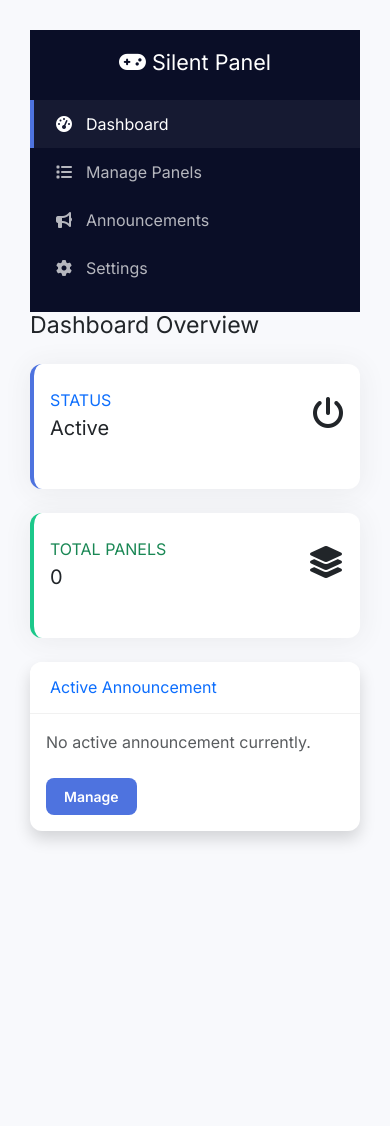
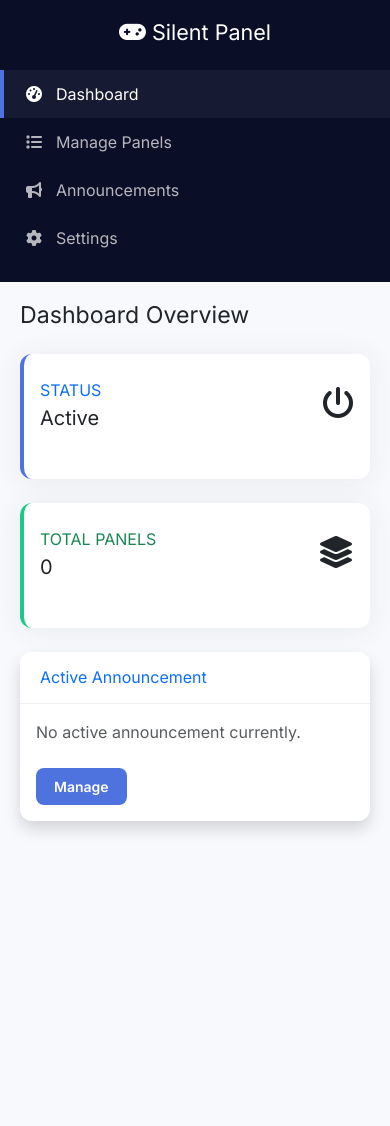
Before and after one commit to somysam12/10-15-full-workingzip, a PHP site: page /cpanel_php/index.php in a window 390 px wide. Before the commit the page ends 842 px from the top, so only its background shows below. Run offline with PHP 8.4, Linux system fonts and the light colour scheme; data comes from the database, SQL or seed files in the repository; data that the repository does not hold is empty.

Commit message:
Refine dashboard layout and fix loading issues for better usability
Adjust header and main content structure to properly integrate the sidebar, resolving a circular loading error and improving responsiveness across devices.

Replit-Commit-Author: Agent
Replit-Commit-Session-Id: a96ea055-ac72-4d39-9b02-97f1e114a648
Replit-Commit-Checkpoint-Type: full_checkpoint
Replit-Commit-Event-Id: b1da899a-ba0a-4c0c-84f1-3cc72a540c95
Replit-Commit-Screenshot-Url: https://storage.googleapis.com/screenshot-production-us-central1/058548dc-11bc-4ea7-bfd9-2dd864625db1/a96ea055-ac72-4d39-9b02-97f1e114a648/2H6og4i
Replit-Helium-Checkpoint-Created: true

```diff
--- a/cpanel_php/announcements.php
+++ b/cpanel_php/announcements.php
@@ -1,7 +1,6 @@
 <?php
 require_once 'header.php';
-require_once 'sidebar.php';
-
+?>
 if ($_SERVER['REQUEST_METHOD'] === 'POST') {
     if (isset($_POST['update_announcement'])) {
         $start_time = $_POST['ann_start_date'] . ' ' . $_POST['ann_start_time'];
--- a/cpanel_php/header.php
+++ b/cpanel_php/header.php
@@ -26,6 +26,8 @@ $app_enabled = getConfig('app_enabled', 'true') === 'true';
             background: var(--bg-light);
             font-family: 'Inter', sans-serif;
             overflow-x: hidden;
+            margin: 0;
+            padding: 0;
         }
 
         .sidebar {
@@ -34,14 +36,38 @@ $app_enabled = getConfig('app_enabled', 'true') === 'true';
             color: white;
             padding-top: 20px;
             transition: all 0.3s;
+            position: fixed;
+            width: 250px;
+            z-index: 1000;
+        }
+
+        .sidebar-container {
+            width: 250px;
+            flex-shrink: 0;
+        }
+
+        .main-content {
+            flex-grow: 1;
+            padding: 30px;
+            min-height: 100vh;
+            background: var(--bg-light);
         }
 
         @media (max-width: 768px) {
+            .d-flex {
+                flex-direction: column;
+            }
             .sidebar {
                 min-height: auto;
+                width: 100%;
+                position: relative;
                 padding-bottom: 20px;
             }
+            .sidebar-container {
+                width: 100%;
+            }
             .main-content {
+                width: 100%;
                 padding: 20px;
             }
         }
@@ -66,10 +92,6 @@ $app_enabled = getConfig('app_enabled', 'true') === 'true';
             margin-right: 12px;
             width: 20px;
             text-align: center;
-        }
-
-        .main-content {
-            padding: 30px;
         }
 
         .card {
@@ -129,8 +151,11 @@ $app_enabled = getConfig('app_enabled', 'true') === 'true';
     </style>
 </head>
 <body>
-<div class="container-fluid">
-    <div class="row">
-        <div class="col-md-9 col-lg-10 main-content">
+<div class="container-fluid p-0">
+    <div class="d-flex">
+        <div class="sidebar-container">
+            <?php require_once 'sidebar.php'; ?>
+        </div>
+        <div class="main-content">
 <?php if (isset($msg)): ?><div class="alert alert-success alert-dismissible fade show"><i class="fas fa-check-circle"></i> <?php echo $msg; ?><button type="button" class="btn-close" data-bs-dismiss="alert"></button></div><?php endif; ?>
 <?php if (isset($error)): ?><div class="alert alert-danger alert-dismissible fade show"><i class="fas fa-exclamation-triangle"></i> <?php echo $error; ?><button type="button" class="btn-close" data-bs-dismiss="alert"></button></div><?php endif; ?>
--- a/cpanel_php/index.php
+++ b/cpanel_php/index.php
@@ -1,6 +1,5 @@
 <?php
 require_once 'header.php';
-require_once 'sidebar.php';
 ?>
 <div class="d-sm-flex align-items-center justify-content-between mb-4">
     <h1 class="h3 mb-0 text-gray-800">Dashboard Overview</h1>
--- a/cpanel_php/panels.php
+++ b/cpanel_php/panels.php
@@ -1,7 +1,6 @@
 <?php
 require_once 'header.php';
-require_once 'sidebar.php';
-
+?>
 if ($_SERVER['REQUEST_METHOD'] === 'POST') {
     if (isset($_POST['add_panel'])) {
         try {
--- a/cpanel_php/settings.php
+++ b/cpanel_php/settings.php
@@ -1,7 +1,6 @@
 <?php
 require_once 'header.php';
-require_once 'sidebar.php';
-
+?>
 if ($_SERVER['REQUEST_METHOD'] === 'POST') {
     if (isset($_POST['update_general'])) {
         setConfig('app_enabled', isset($_POST['app_enabled']) ? 'true' : 'false');
```
Also changed, not shown: attached_assets/image_1767207576320.png (added).
